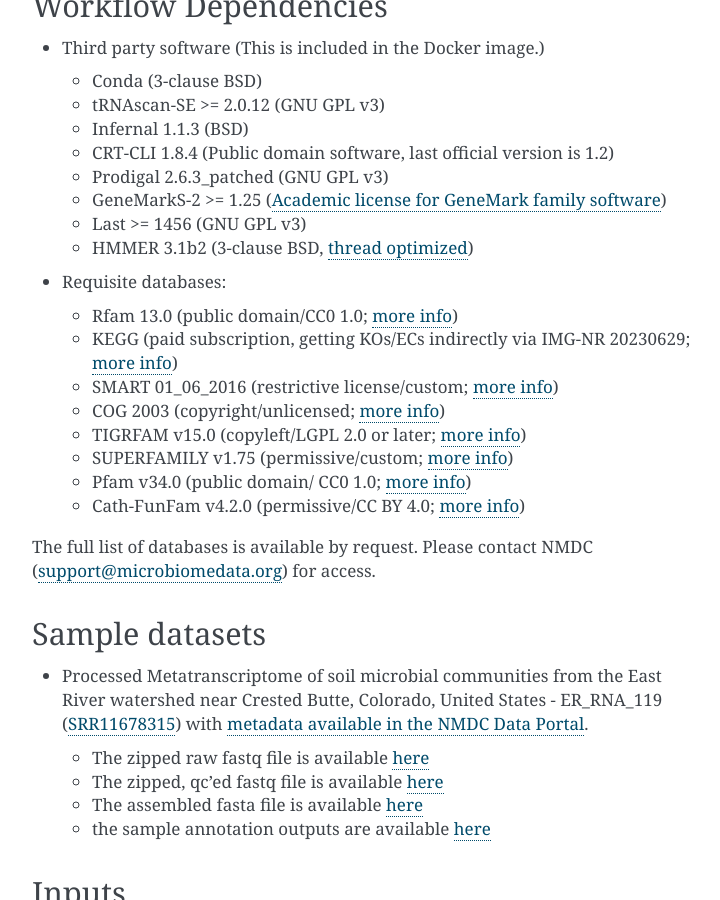
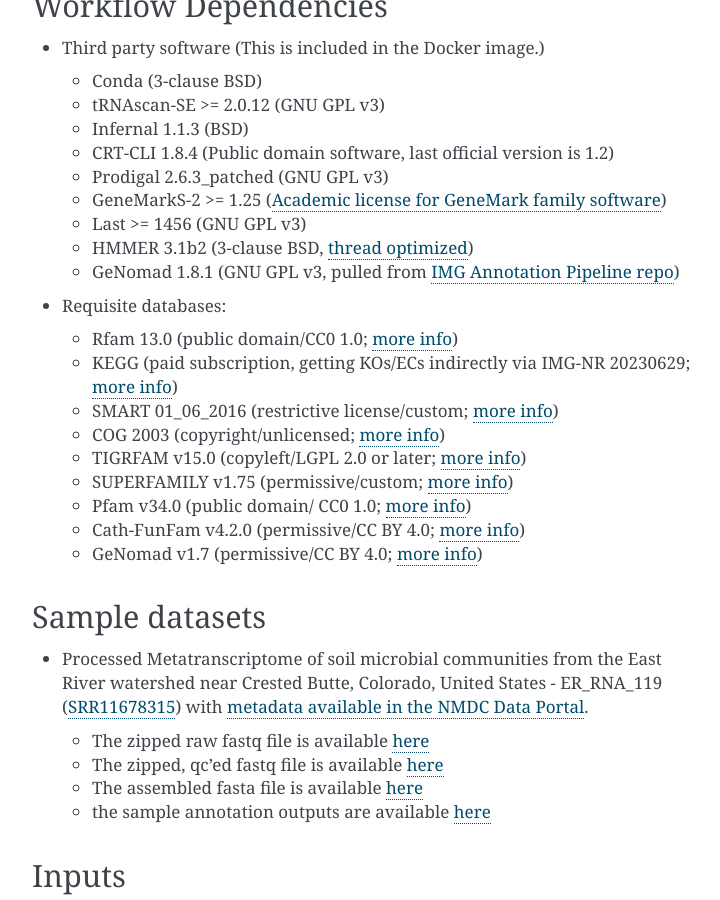
Before and after one commit to microbiomedata/mg_annotation, a Sphinx documentation site: the page built from docs/index.rst, in a window 1280 px wide and 900 px high, scrolled down 1378 px. Shown: the whole window, without its empty margins (388-1108 px from the left). Built offline with Sphinx 7.4.7, drawn with Linux system fonts in a browser that asks for light colours.

Commit message:
updating index

```diff
--- a/docs/index.rst
+++ b/docs/index.rst
@@ -42,6 +42,7 @@
   - GeneMarkS-2 >= 1.25 (`Academic license for GeneMark family software <http://topaz.gatech.edu/GeneMark/license_download.cgi>`_)
   - Last >= 1456 (GNU GPL v3)
   - HMMER 3.1b2 (3-clause BSD, `thread optimized <https://github.com/Larofeticus/hpc_hmmsearch>`_)
+  - GeNomad 1.8.1 (GNU GPL v3, pulled from `IMG Annotation Pipeline repo <https://code.jgi.doe.gov/img/img-pipelines/img-annotation-pipeline>`_)
 
 - Requisite databases:
 
@@ -53,8 +54,7 @@
   - SUPERFAMILY v1.75 (permissive/custom; `more info <http://reusabledata.org/supfam>`_)
   - Pfam v34.0 (public domain/ CC0 1.0; `more info <http://reusabledata.org/pfam>`_)
   - Cath-FunFam v4.2.0 (permissive/CC BY 4.0; `more info <http://reusabledata.org/cath>`_)
-
-The full list of databases is available by request. Please contact NMDC (support@microbiomedata.org) for access.
+  - GeNomad v1.7 (permissive/CC BY 4.0; `more info <https://zenodo.org/records/10594875>`_)
 
 
 Sample datasets
@@ -71,7 +71,7 @@
 A JSON file containing the following:
 
 #. The path to the assembled contigs fasta file
-#.  output file prefix
+#. output file prefix
 #.	(optional) parameters for memory
 #.	(optional) number of threads requested
 
```
